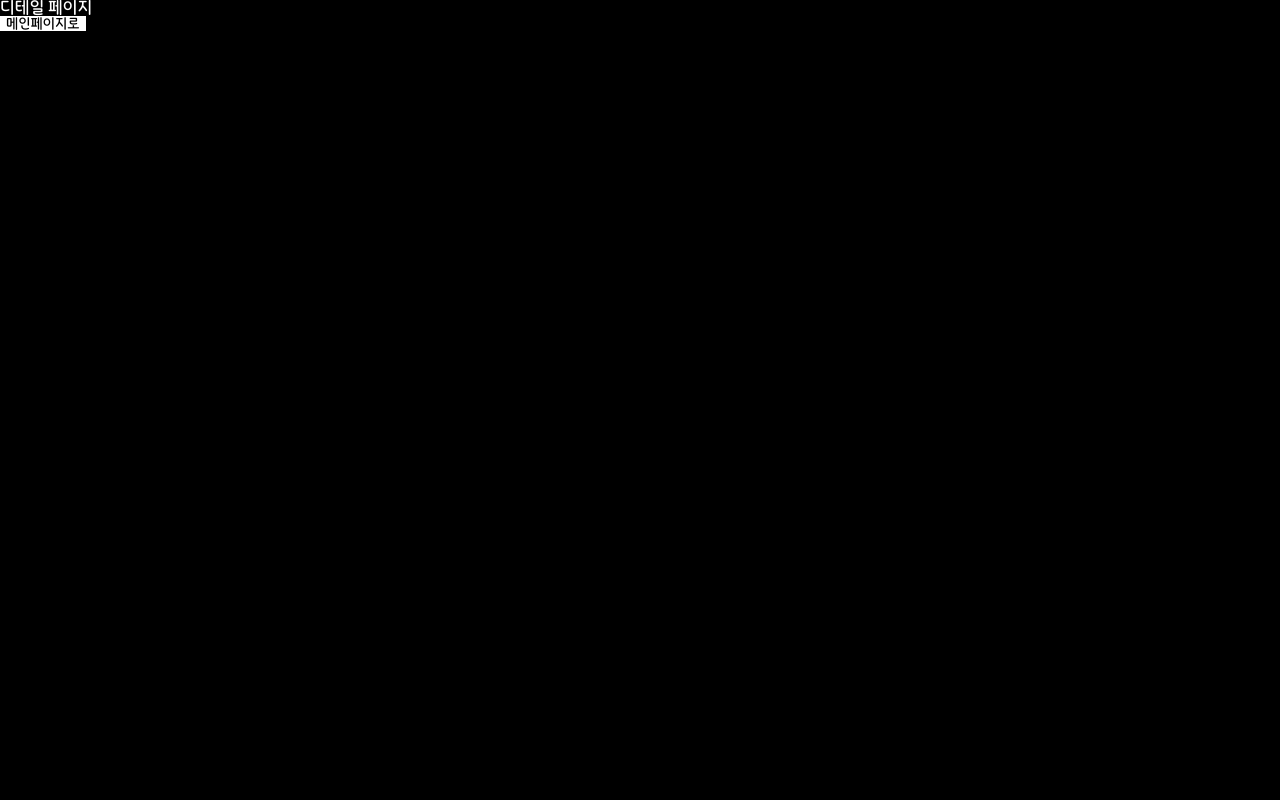
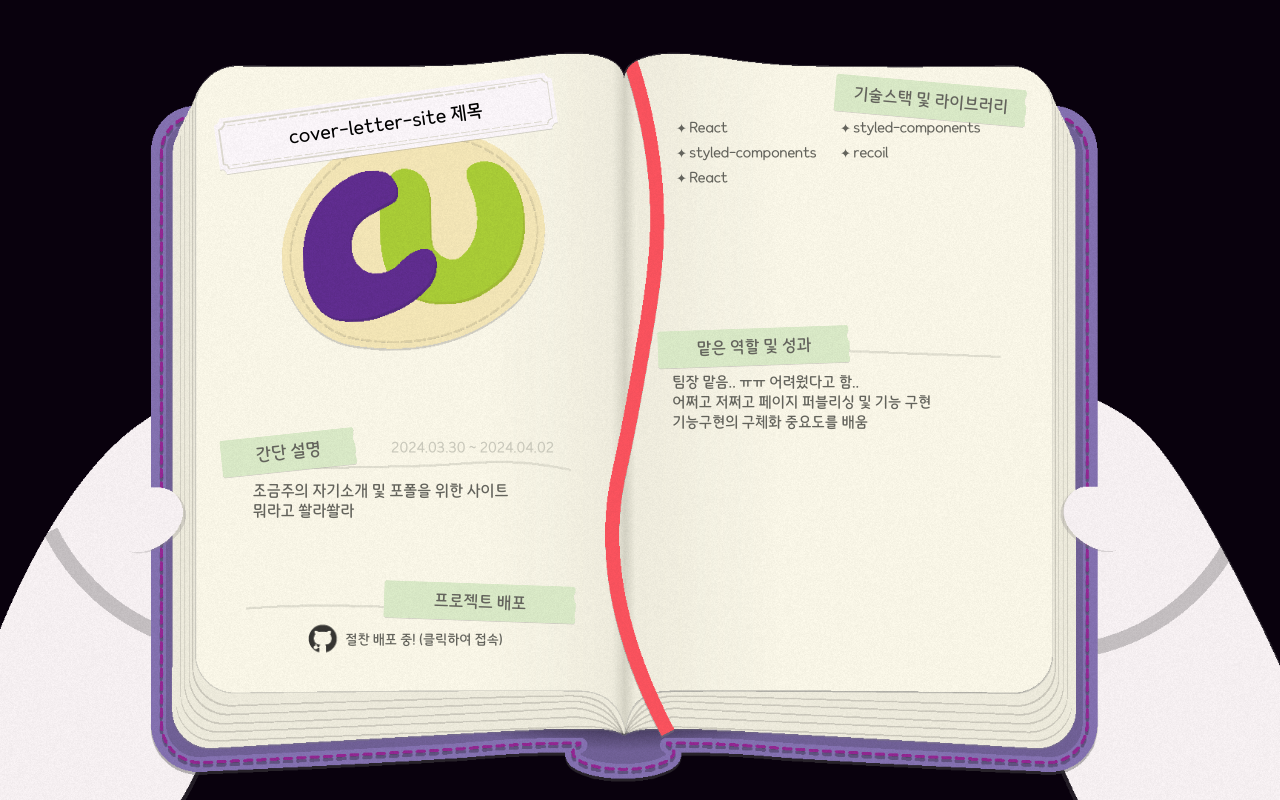
Before and after one commit to JoGeumJu/cover_letter_site, a React (Create React App) app: page /detail in a window 1280 px wide. Built offline with nearby package versions, Linux system fonts and the light colour scheme.

Commit message:
feat. WideBook #13 - 가로버전 생성

```diff
--- a/src/App.css
+++ b/src/App.css
@@ -1,5 +1,12 @@
 html {
   background-color: black;
+}
+
+button {
+  background: none;
+  border: none;
+  cursor: pointer;
+  padding: 0;
 }
 
 .page {
--- a/src/common/LoadingRouteButton.tsx
+++ b/src/common/LoadingRouteButton.tsx
@@ -46,7 +46,4 @@ const Button = styled.button`
   display: flex;
   width: 100%;
   height: 100%;
-  background: none;
-  border: none;
-  cursor: pointer;
 `;
--- a/src/pages/detailPage/index.tsx
+++ b/src/pages/detailPage/index.tsx
@@ -3,6 +3,7 @@ import { useSetRecoilState } from "recoil";
 import { styled } from "styled-components";
 import { LoadingRouteButton } from "../../common/LoadingRouteButton";
 import { isLoadingState } from "../../recoil/globalState";
+import { WideBook } from "./wide/wide_book";
 
 const DetailPage: React.FunctionComponent = () => {
   const setIsLoading = useSetRecoilState(isLoadingState);
@@ -10,12 +11,7 @@ const DetailPage: React.FunctionComponent = () => {
 
   return (
     <DetailWrapper className={"page"} id={"detail"}>
-      디테일 페이지
-      <DetailWrapperInner>
-        <ButtonWrapper>
-          <LoadingRouteButton path="/">메인페이지로</LoadingRouteButton>
-        </ButtonWrapper>
-      </DetailWrapperInner>
+      <WideBook />
     </DetailWrapper>
   );
 };
@@ -24,15 +20,9 @@ export default DetailPage;
 const DetailWrapper = styled.main`
   width: 100%;
   height: 100%;
-  background-color: black;
-  color: white;
+  background: #09010d;
 `;
 const DetailWrapperInner = styled.section`
   display: flex;
   width: 100%;
 `;
-const ButtonWrapper = styled.div`
-  display: flex;
-  background: white;
-  color: black;
-`;
--- /dev/null
+++ b/src/pages/detailPage/wide/wide_book.tsx
@@ -0,0 +1,240 @@
+import { useNavigate } from "react-router-dom";
+import { useSetRecoilState } from "recoil";
+import { styled } from "styled-components";
+
+export const WideBook: React.FunctionComponent = () => {
+  let released = true;
+  let libraries = [
+    "React",
+    "styled-components",
+    "styled-components",
+    "recoil",
+    "React",
+  ];
+  return (
+    <Wrapper className={"page"} id={"detail"}>
+      <>
+        <Book src={"/assets/images/wide_book/book_detail_wide.png"} />
+        <PlanetImageBox>
+          <img src={"/assets/images/move_buttons/cu.png"} />
+        </PlanetImageBox>
+        <NameTagBox>cover-letter-site 제목</NameTagBox>
+        <DateText>2024.03.30 ~ 2024.04.02</DateText>
+      </>
+      <>
+        <SectionTitle_S $position={[-190, 60]} $rotation={-6}>
+          간단 설명
+        </SectionTitle_S>
+        <ExplainText1>
+          {"조금주의 자기소개 및 포폴을 위한 사이트\n뭐라고 쏼라쏼라"}
+        </ExplainText1>
+      </>
+      <>
+        <SectionTitle_L $position={[-66, 230]} $rotation={2}>
+          프로젝트 배포
+        </SectionTitle_L>
+        <LinkButton>
+          {released ? (
+            <>
+              <img
+                src={"/assets/images/book_stickers/release.png"}
+                style={{
+                  objectFit: "cover",
+                  height: "100%",
+                  paddingBottom: "0.6vh",
+                  opacity: 0.8,
+                  transform: "scale(0.8)",
+                }}
+              />
+              {"절찬 배포 중! (클릭하여 접속)"}
+            </>
+          ) : (
+            <img
+              src={"/assets/images/book_stickers/none_release.png"}
+              style={{
+                objectFit: "cover",
+                height: "100%",
+                opacity: 0.8,
+                transform: "scale(1.1)",
+              }}
+            />
+          )}
+        </LinkButton>
+      </>
+      <>
+        <ExplainText2>
+          {libraries.map((i, id) => (
+            <ExplainText2Item key={i + id}>✦ {i}</ExplainText2Item>
+          ))}
+        </ExplainText2>
+        <SectionTitle_L $position={[120, -340]} $rotation={5}>
+          기술스택 및 라이브러리
+        </SectionTitle_L>
+      </>
+      <>
+        <ExplainText3>
+          {
+            "팀장 맡음.. ㅠㅠ 어려웠다고 함..\n어쩌고 저쩌고 페이지 퍼블리싱 및 기능 구현\n기능구현의 구체화 중요도를 배움"
+          }
+        </ExplainText3>
+        <SectionTitle_L $position={[47, -60]} $rotation={-2}>
+          맡은 역할 및 성과
+        </SectionTitle_L>
+      </>
+    </Wrapper>
+  );
+};
+
+const Wrapper = styled.section`
+  display: flex;
+  position: relative;
+  width: 100%;
+  height: 100%;
+  color: white;
+  overflow: hidden;
+  color: #63635c;
+`;
+const NameTagBox = styled.div`
+  display: flex;
+  position: absolute;
+  background-image: url("/assets/images/wide_book/wide_name_tag.png");
+  height: 15%;
+  aspect-ratio: 3.365;
+  background-size: cover;
+  align-items: center;
+  justify-content: center;
+  color: black;
+  top: 50%;
+  left: 50%;
+  transform: translate(-113%, -280%) rotate(-8deg);
+  font-size: 2.2vh;
+`;
+const Book = styled.img`
+  display: flex;
+  position: absolute;
+  height: 100%;
+  top: 50%;
+  left: 50%;
+  transform: translate(-50%, -50%);
+`;
+const PlanetImageBox = styled.div`
+  display: flex;
+  position: absolute;
+  height: 35%;
+  aspect-ratio: 1;
+  top: 50%;
+  left: 50%;
+  transform: translate(-120%, -107%) rotate(-1deg);
+`;
+const DateText = styled.div`
+  display: flex;
+  position: absolute;
+  top: 50%;
+  left: 50%;
+  height: 1.7%;
+  aspect-ratio: 13.08;
+  transform: translate(-140%, 300%);
+  color: #c9c8bb;
+  font-size: 1.65vh;
+`;
+const SectionTitle_S = styled.div<{ $position: number[]; $rotation: number }>`
+  display: flex;
+  position: absolute;
+  height: 11%;
+  aspect-ratio: 2.103;
+  top: 50%;
+  left: 50%;
+  transform: ${(props) =>
+    `translate(${-50 + props.$position[0]}%, ${
+      -50 + props.$position[1]
+    }%) rotate(${props.$rotation}deg)`};
+  background-image: url("/assets/images/wide_book/wide_sticker_1.png");
+  background-size: cover;
+  align-items: center;
+  justify-content: center;
+  font-size: 2.1vh;
+`;
+const SectionTitle_L = styled.div<{ $position: number[]; $rotation: number }>`
+  display: flex;
+  position: absolute;
+  height: 11%;
+  aspect-ratio: 2.754;
+  top: 50%;
+  left: 50%;
+  transform: ${(props) =>
+    `translate(${-50 + props.$position[0]}%, ${
+      -50 + props.$position[1]
+    }%) rotate(${props.$rotation}deg)`};
+  background-image: url("/assets/images/wide_book/wide_sticker_2.png");
+  background-size: cover;
+  align-items: center;
+  justify-content: center;
+  font-size: 2vh;
+`;
+const ExplainText1 = styled.div`
+  display: flex;
+  position: absolute;
+  top: 50%;
+  left: 50%;
+  height: 14.5%;
+  aspect-ratio: 2.65;
+  transform: translate(-126%, 70%);
+  color: #63635c;
+  font-size: 1.9vh;
+  white-space: pre;
+  line-height: 2.5vh;
+`;
+const ExplainText2 = styled.div`
+  display: flex;
+  flex-wrap: wrap;
+  position: absolute;
+  top: 14.8vh;
+  left: 50%;
+  width: 41vh;
+  max-height: 26%;
+  transform: translate(11%, 0);
+  color: #63635c;
+  font-size: 1.65vh;
+  letter-spacing: -0.06vh;
+  white-space: pre;
+  line-height: 2.5vh;
+  gap: 0.6vh 0;
+`;
+const ExplainText2Item = styled.div`
+  display: flex;
+  width: 50%;
+  padding-right: 1vh;
+  box-sizing: border-box;
+  height: fit-content;
+`;
+const ExplainText3 = styled.div`
+  display: flex;
+  position: absolute;
+  top: 50%;
+  left: 50%;
+  height: 35%;
+  aspect-ratio: 1.15;
+  transform: translate(10%, -10%);
+  color: #63635c;
+  font-size: 1.8vh;
+  white-space: pre;
+  line-height: 2.5vh;
+`;
+const LinkButton = styled.button`
+  display: flex;
+  position: absolute;
+  top: 50%;
+  left: 50%;
+  height: 5%;
+  aspect-ratio: 8;
+  transform: translate(-124%, 550%);
+  color: #63635c;
+  font-size: 1.65vh;
+  line-height: 2.5vh;
+  align-items: center;
+  justify-content: center;
+  gap: 0.4vh;
+  &:hover {
+    text-decoration: underline;
+  }
+`;
--- a/src/pages/mainPage/common/Canvas.tsx
+++ b/src/pages/mainPage/common/Canvas.tsx
@@ -26,5 +26,5 @@ export default MainCanvas;
 const CustomCanvas = styled(Canvas)`
   width: 100%;
   height: 100%;
-  background-color: black;
+  background-color: #09010d;
 `;
--- a/src/pages/mainPage/common/MoveButtons.tsx
+++ b/src/pages/mainPage/common/MoveButtons.tsx
@@ -43,32 +43,32 @@ export const MoveButtons: React.FunctionComponent<ButtonPropsType> = ({
   }> = [
     {
       name: "cu",
-      position: [20, 70],
+      position: [0, 10],
       offset: [CU_SO, CU_EO],
     },
     {
       name: "cal",
-      position: [0, -10],
+      position: [-1, -2],
       offset: [CAL_SO, CAL_EO],
     },
     {
       name: "st",
-      position: [0, -50],
+      position: [0, -10],
       offset: [ST_SO, ST_EO],
     },
     {
       name: "dos",
-      position: [0, -60],
+      position: [1, -10],
       offset: [DOS_SO, DOS_EO],
     },
     {
       name: "meong",
-      position: [0, -5],
+      position: [1, -2],
       offset: [MEONG_SO, MEONG_EO],
     },
     {
       name: "git",
-      position: [-20, 70],
+      position: [0, 10],
       offset: [GIT_EO, GIT_EO],
     },
   ];
@@ -86,7 +86,7 @@ export const MoveButtons: React.FunctionComponent<ButtonPropsType> = ({
               $moveMode={moveMode}
               onClick={() => handleClick(i.offset)}
             >
-              <Image src={`/assets/images/${i.name}.png`} />
+              <Image src={`/assets/images/move_buttons/${i.name}.png`} />
             </Button>
           );
         })}
@@ -111,33 +111,31 @@ const SelectPlanets = styled.section<{ $moveMode: boolean }>`
   flex-direction: row;
   justify-content: center;
   align-items: center;
-  width: 100%;
+  width: 80%;
   height: 70%;
+  left: 50%;
+  transform: translate(-50%, 0);
   gap: 1%;
   pointer-events: ${(props) => (props.$moveMode ? "auto" : "none")};
 `;
 const Button = styled.button<{ $position: number[]; $moveMode: boolean }>`
   display: flex;
-  width: 10%;
-  max-width: 168px;
-  min-width: 140px;
-  background: none;
-  border: none;
-  cursor: pointer;
+  width: 15%;
   align-items: center;
   justify-content: center;
   transform: ${(props) =>
-    `translate(${props.$position[0]}%, ${props.$position[1]}%) scale(${
+    `translate(${props.$position[0]}vw, ${props.$position[1]}vh) scale(${
       props.$moveMode ? 1 : 0
     })`};
   pointer-events: ${(props) => (props.$moveMode ? "auto" : "none")};
   transition: transform 0.3s ease, opacity 0.3s ease;
   opacity: ${(props) => (props.$moveMode ? 1 : 0)};
   &:hover img {
-    transform: scale(1.3);
+    transform: scale(1.2);
   }
 `;
 const Image = styled.img`
   width: 110%;
   transition: transform 0.3s ease;
+  transform: scale(1.05);
 `;
--- a/src/pages/mainPage/common/TextBubble.tsx
+++ b/src/pages/mainPage/common/TextBubble.tsx
@@ -160,9 +160,7 @@ export const TextBubble: React.FunctionComponent = () => {
 
 const Bubble = styled.section<{ opacity: number; $isfolding: boolean }>`
   position: fixed;
-  width: 50vw;
-  max-width: 800px;
-  min-width: 600px;
+  width: 45vw;
   object-fit: cover;
   left: 50vw;
   top: calc(100vh - 30px);
@@ -191,30 +189,19 @@ const Name = styled.div`
   top: 11%;
   left: 11.5%;
   transform: translate(-50%, -50%) rotateZ(-3deg);
-  font-size: 20px;
+  font-size: 1vw;
   cursor: default;
-  @media screen and (max-width: 1600px) {
-    font-size: 1.2vw;
-  }
-  @media screen and (max-width: 1200px) {
-    font-size: 14px;
-  }
 `;
 const BubbleBtn = styled.button`
   display: flex;
   flex-direction: column;
   gap: 10%;
   position: absolute;
-  border: 1px solid black;
   width: 86%;
   height: 76%;
   top: 56%;
   left: 50%;
   transform: translate(-50%, -50%);
-  background: none;
-  border: none;
-  cursor: pointer;
-  padding: 0;
   justify-content: center;
   align-items: center;
   overflow: "hidden";
@@ -224,15 +211,9 @@ const Text = styled.div`
   position: relative;
   font-weight: bold;
   text-align: center;
-  font-size: 24px;
+  font-size: 1.3vw;
   line-height: 180%;
   white-space: pre;
-  @media screen and (max-width: 1600px) {
-    font-size: 1.5vw;
-  }
-  @media screen and (max-width: 1200px) {
-    font-size: 18px;
-  }
 `;
 const SelectBubble = styled.section`
   display: flex;
@@ -246,7 +227,6 @@ const SelectBubble = styled.section`
   top: -2%;
   transform: translate(0, -50%);
   border-radius: 45%;
-  font-size: 20px;
   justify-content: center;
   align-items: center;
   box-sizing: border-box;
@@ -261,19 +241,10 @@ const fillAnimation = keyframes`
 `;
 const SelectBtn = styled.button<{ $movemode?: boolean }>`
   position: relative;
-  background: none;
-  border: none;
   color: #70684f;
   font-weight: bold;
   padding: 4%;
-  cursor: pointer;
-  font-size: 20px;
-  @media screen and (max-width: 1600px) {
-    font-size: 1.2vw;
-  }
-  @media screen and (max-width: 1200px) {
-    font-size: 14px;
-  }
+  font-size: 1.15vw;
   &:hover {
     &::after {
       content: "";
```
